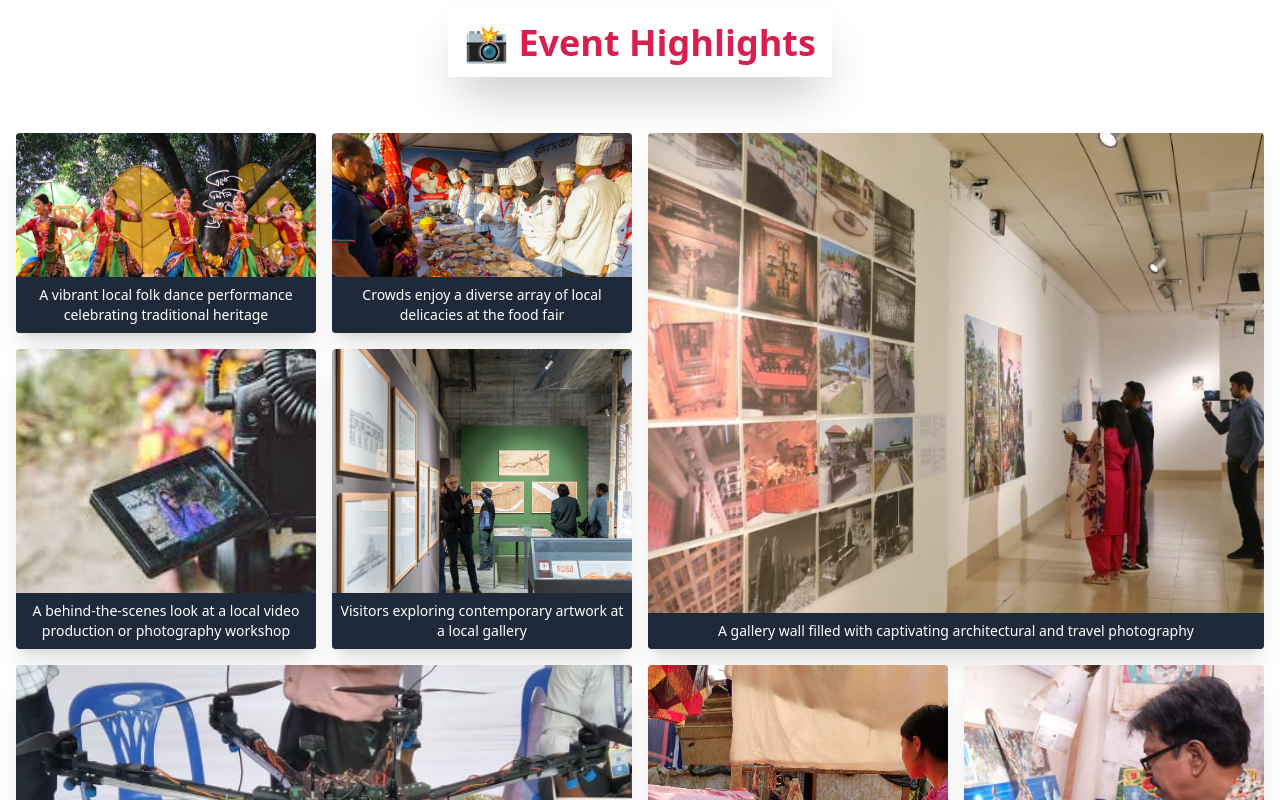
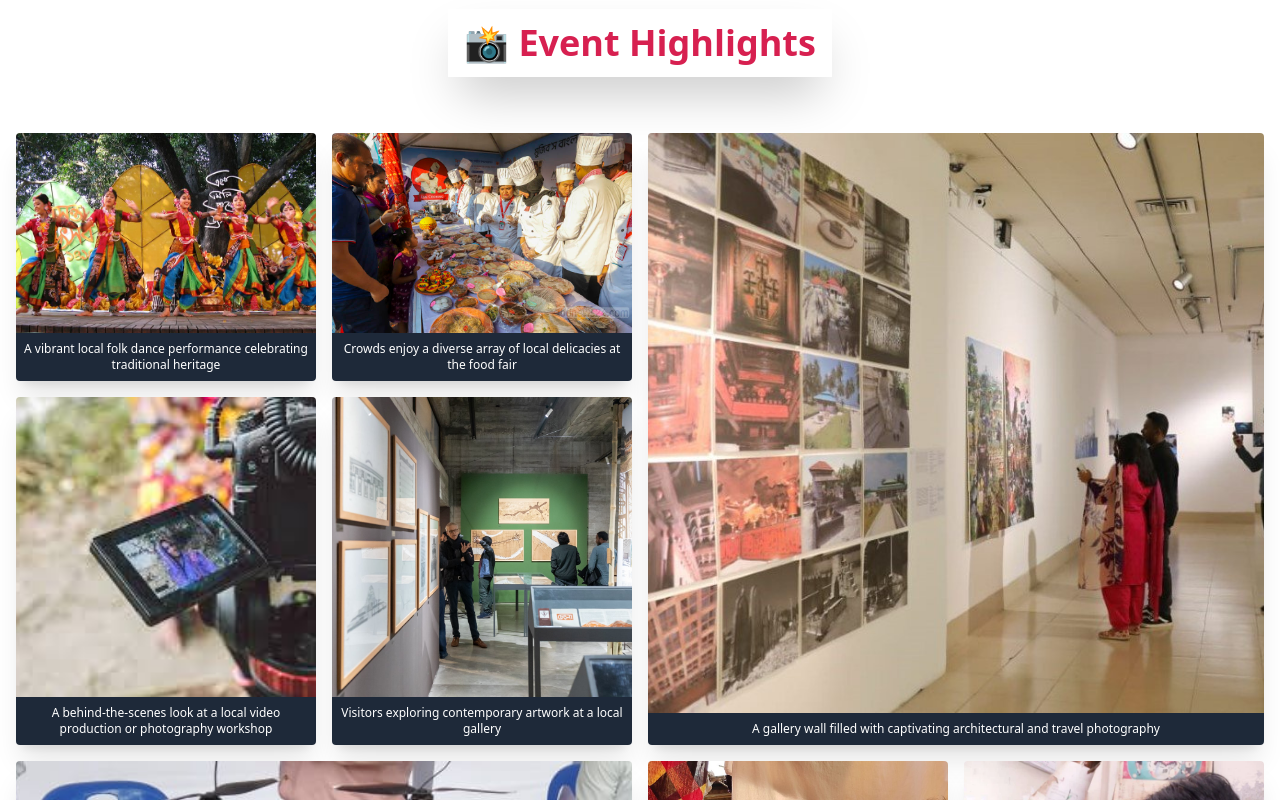
Before and after one commit to tasnim29/event-mania, a React (Vite) app: page / in a window 1280 px wide. Shown: the part 3020-3820 px from the top of the page. Built offline with nearby package versions, Linux system fonts and the light colour scheme; no server answers.

Commit message:
done and dusted

```diff
--- a/src/AuthProvider/AuthProvider.jsx
+++ b/src/AuthProvider/AuthProvider.jsx
@@ -60,7 +60,6 @@ const AuthProvider = ({ children }) => {
 
   useEffect(() => {
     const unSubscribe = onAuthStateChanged(auth, (currentUser) => {
-      console.log(currentUser);
       setUser(currentUser);
       setLoading(false);
     });
--- a/src/Components/PhotoGallery/PhotoGallery.jsx
+++ b/src/Components/PhotoGallery/PhotoGallery.jsx
@@ -76,19 +76,19 @@ const PhotoGallery = () => {
         <div className="container grid grid-cols-2 gap-4 p-4 mx-auto md:grid-cols-4">
           {galleryImages.map((image, index) => (
             <div
+              key={index}
+              className={`rounded shadow-xl overflow-hidden flex flex-col ${image.classes}`}
               data-aos="fade-up"
               data-aos-delay={index * 100}
               data-aos-duration="800"
               data-aos-easing="ease-out-cubic"
-              key={index}
-              className={`relative overflow-hidden rounded shadow-xl  ${image.classes}`}
             >
               <img
                 src={image.src}
                 alt=""
-                className="w-full h-full object-cover"
+                className="w-full h-full object-cover flex-1"
               />
-              <div className="absolute bottom-0 left-0 right-0 bg-gray-800  text-white text-sm p-2 text-center">
+              <div className="bg-gray-800 text-white text-xs p-2 text-center">
                 {image.caption}
               </div>
             </div>
--- a/src/Pages/Blog.jsx
+++ b/src/Pages/Blog.jsx
@@ -53,10 +53,9 @@ const Blog = () => {
               height="315"
               src="https://www.youtube.com/embed/10d0OS8IA2Q?si=OQN0TrOEuvoww4Vi"
               title="YouTube video player"
-              frameborder="0"
               allow="accelerometer; autoplay; clipboard-write; encrypted-media; gyroscope; picture-in-picture; web-share"
-              referrerpolicy="strict-origin-when-cross-origin"
-              allowfullscreen
+              referrerPolicy="strict-origin-when-cross-origin"
+              allowFullScreen
             ></iframe>
           </div>
 
@@ -82,10 +81,9 @@ const Blog = () => {
               height="315"
               src="https://www.youtube.com/embed/jjrkCYw7EYk?si=x6KZi47pc-QZHxk2"
               title="YouTube video player"
-              frameborder="0"
               allow="accelerometer; autoplay; clipboard-write; encrypted-media; gyroscope; picture-in-picture; web-share"
-              referrerpolicy="strict-origin-when-cross-origin"
-              allowfullscreen
+              referrerPolicy="strict-origin-when-cross-origin"
+              allowFullScreen
             ></iframe>
           </div>
           <div className="mx-auto mt-8 text-gray-700 text-lg ">
--- a/src/Pages/EventDetails.jsx
+++ b/src/Pages/EventDetails.jsx
@@ -10,7 +10,7 @@ const EventDetails = () => {
     const selectedEvent = data.find((event) => event.name == name);
     setEvent(selectedEvent);
   }, [data, name]);
-  //   console.log(event);
+
   return (
     <div>
       <EventDetailsCard event={event}></EventDetailsCard>
--- a/src/Pages/ForgetPassword.jsx
+++ b/src/Pages/ForgetPassword.jsx
@@ -8,7 +8,6 @@ import { Helmet } from "react-helmet-async";
 
 const ForgetPassword = () => {
   const { email } = useContext(AuthContext);
-  //   console.log(email);
 
   const handleForgetPassword = (e) => {
     e.preventDefault();
--- a/src/Pages/MyProfile.jsx
+++ b/src/Pages/MyProfile.jsx
@@ -9,7 +9,6 @@ const MyProfile = () => {
     e.preventDefault();
     const updatedName = e.target.name.value;
     const updatedPhotoURL = e.target.photoURL.value;
-    // console.log(email, photoURL);
 
     updateUserProfile({ displayName: updatedName, photoURL: updatedPhotoURL })
       .then(() => {
--- a/src/Pages/Signin.jsx
+++ b/src/Pages/Signin.jsx
@@ -34,9 +34,7 @@ const Signin = () => {
         );
         // navigation(`${location.state ? location.state : "/"}`);
       })
-      .catch((error) => {
-        const errorMessage = error.message;
-        console.log(errorMessage);
+      .catch(() => {
         toast.error("Invalid password");
       });
   };
--- a/src/Pages/Signup.jsx
+++ b/src/Pages/Signup.jsx
@@ -32,15 +32,14 @@ const Signup = () => {
     signUpUser(email, password)
       .then((userCredential) => {
         const userInformation = userCredential.user;
-        console.log(userInformation);
+
         updateUserProfile({ displayName: name, photoURL: photo })
           .then(() => {
             setUser({ ...userInformation, displayName: name, photoURL: photo });
             toast.success("Successfully Signed up");
             setTimeout(() => navigation("/"), 1500);
           })
-          .catch((error) => {
-            console.log(error);
+          .catch(() => {
             setUser(userInformation);
           });
       })
```
Also changed, not shown: 1 other file (tests, documents, lock files or other folders).
